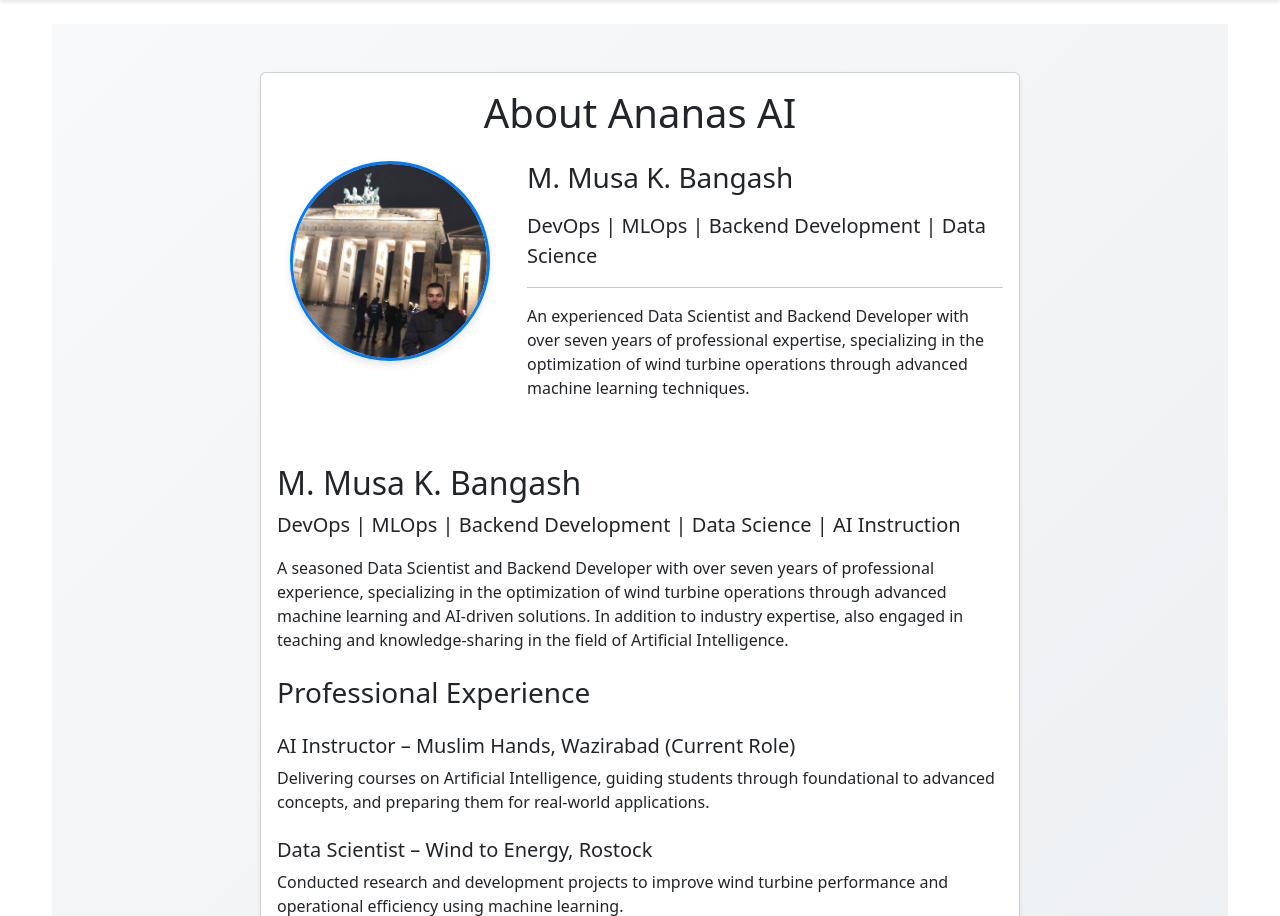
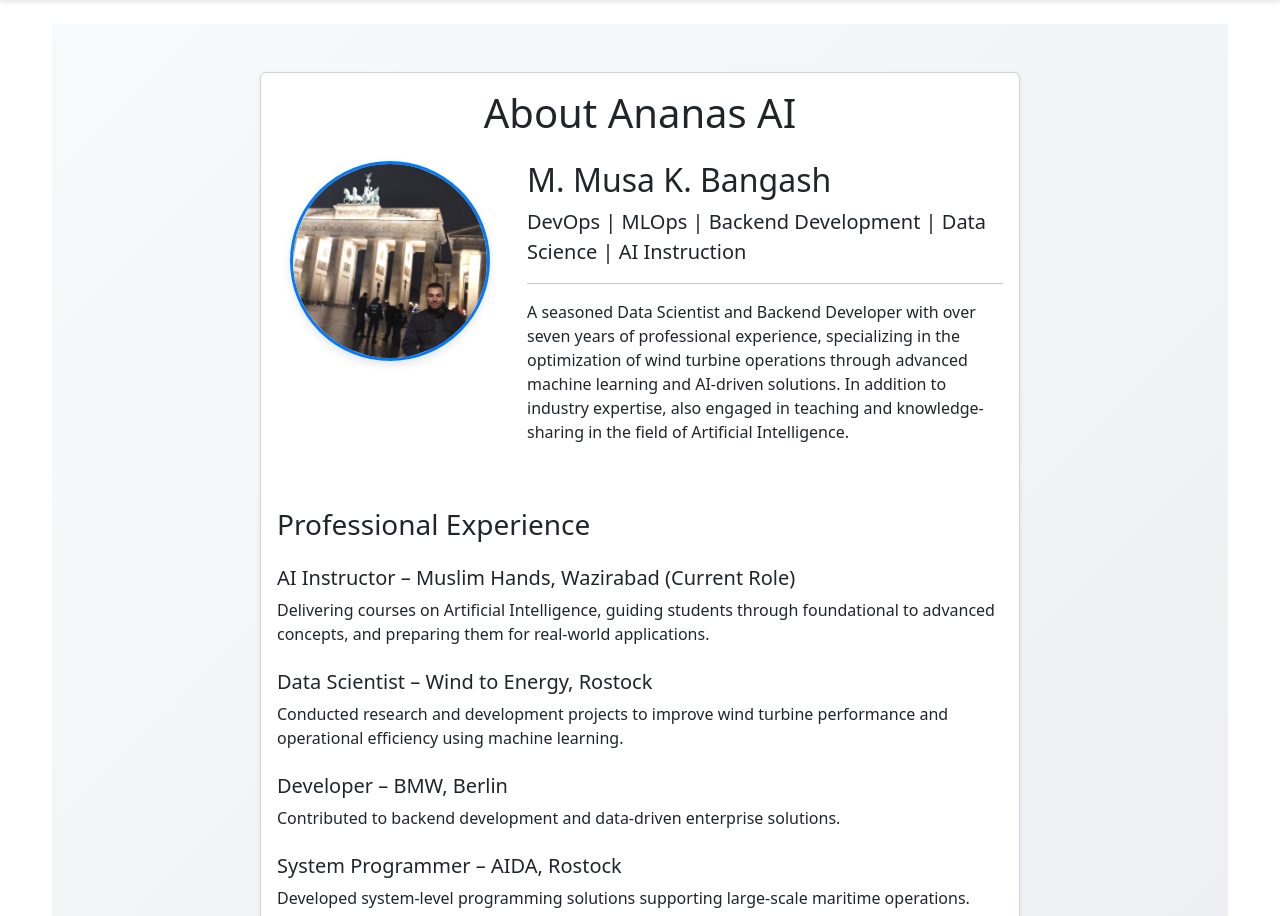
Before and after one commit to MusaBangash/ananas-ai-education, a Flask app: page /about in a window 1280 px wide. Shown: the part 56-972 px from the top of the page. Run offline with Flask 3, Linux system fonts and the light colour scheme.

Commit message:
Remove duplicate profile information from About page

```diff
--- a/templates/about.html
+++ b/templates/about.html
@@ -18,21 +18,14 @@
                                 </div>
                             </div>
                             <div class="col-md-8">
-                                <h3 class="mb-3">M. Musa K. Bangash</h3>
-                                <p class="lead">DevOps | MLOps | Backend Development | Data Science</p>
-                                <hr>
-                                <p class="about-intro">
-                                    An experienced Data Scientist and Backend Developer with over seven years of professional expertise,
-                                    specializing in the optimization of wind turbine operations through advanced machine learning techniques.
-                                </p>
-                            </div>
-                        </div>
-
-                        <div class="profile-header mb-4">
-                            <h2>M. Musa K. Bangash</h2>
-                            <p class="lead">DevOps | MLOps | Backend Development | Data Science | AI Instruction</p>
-                            <div class="bio mt-3">
-                                <p>A seasoned Data Scientist and Backend Developer with over seven years of professional experience, specializing in the optimization of wind turbine operations through advanced machine learning and AI-driven solutions. In addition to industry expertise, also engaged in teaching and knowledge-sharing in the field of Artificial Intelligence.</p>
+                                <div class="profile-header">
+                                    <h2>M. Musa K. Bangash</h2>
+                                    <p class="lead">DevOps | MLOps | Backend Development | Data Science | AI Instruction</p>
+                                    <hr>
+                                    <div class="bio">
+                                        <p>A seasoned Data Scientist and Backend Developer with over seven years of professional experience, specializing in the optimization of wind turbine operations through advanced machine learning and AI-driven solutions. In addition to industry expertise, also engaged in teaching and knowledge-sharing in the field of Artificial Intelligence.</p>
+                                    </div>
+                                </div>
                             </div>
                         </div>
 
```
